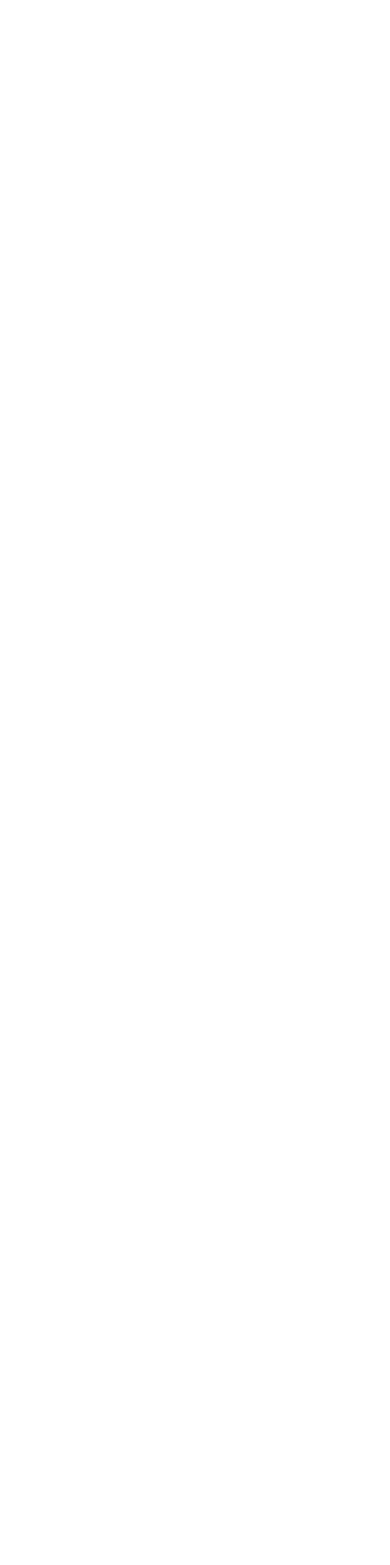
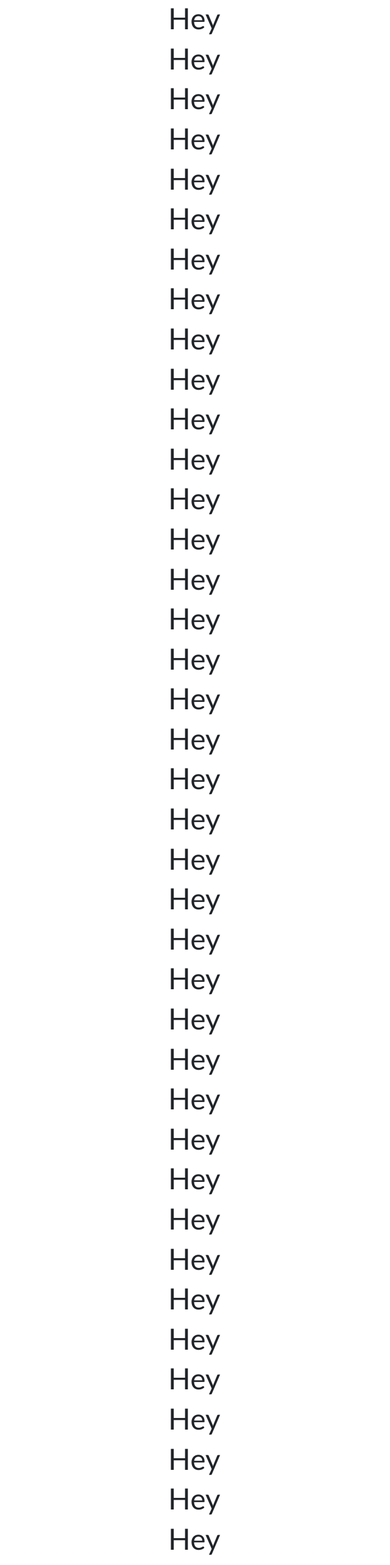
Before and after one commit to Mitchellscot/CashTrack-Web, a Next.js app: page / in a window 1280 px wide. Shown: the part 200-2766 px from the top of the page at 61% size, without its empty margins (321-961 px from the left). Before the commit the page ends 800 px from the top, so only its background shows below. Built offline with nearby package versions, Linux system fonts and the light colour scheme.

Commit message:
added footer

```diff
--- /dev/null
+++ b/app/components/Footer/Footer.module.scss
@@ -0,0 +1,25 @@
+@import "/node_modules/bootswatch/dist/flatly/variables";
+
+.container{
+    box-shadow: 0 0 8px 0 $primary;
+    position: relative;
+    flex: 1;
+    padding: 10px var(--gutter);
+    flex-direction: row;
+}
+.copyright {
+    color: $white;
+    text-transform: uppercase;
+    text-align: center;
+    font-family: ubuntu mono;
+    cursor: pointer;
+    text-decoration: none;
+}
+.copyright:hover{
+    > * span{
+    color: $success;
+    }
+}
+.socialLink{
+    cursor: pointer;
+}
--- /dev/null
+++ b/app/components/Footer/Footer.tsx
@@ -0,0 +1,27 @@
+import classNames from 'classnames';
+import Image from 'next/image';
+import Link from 'next/link';
+import styles from './Footer.module.scss';
+
+export default function Footer() {
+    const copyrightText = classNames(styles.copyright, "ms-5 text-white pt-2");
+    const year = new Date().getFullYear();
+    const footer = classNames(styles.container, "d-flex justify-content-between align-items-center bg-primary fixed-bottom");
+    const socialLink = classNames(styles.socialLink, "text-white my-2 me-4");
+    const socialText = classNames(styles.copyright, "text-white fs-5 me-3 d-none d-md-inline-block");
+    return (
+        <footer className={footer}>
+            <Link href="https://www.mitchellscott.dev" legacyBehavior target='_blank'>
+                <span className={copyrightText}>
+                    &copy;{` ${year} Mitchell Scott`}
+                </span>
+            </Link>
+            <Link href="https://github.com/Mitchellscot/cashtrack" legacyBehavior target='_blank'>
+                <div className={socialLink}>
+                    <span className={socialText}>View code on GitHub</span>
+                    <Image src="/github.svg" height="40" width="40" alt="" />
+                </div>
+            </Link>
+        </footer>
+    );
+}
--- a/app/components/Header/Header.module.scss
+++ b/app/components/Header/Header.module.scss
@@ -1,14 +1,12 @@
 @import "/node_modules/bootswatch/dist/flatly/variables";
 
-//targets both the navbar brand div and the image next to it and sets a color on hover
+.header{
+    box-shadow: 0 0 8px 0 $primary;
+}
 
 .logo{
     cursor: pointer;
     filter: invert(52%) sepia(70%) saturate(470%) hue-rotate(118deg) brightness(99%) contrast(95%);
-}
-
-.noHyperlinkUnderline{
-    text-decoration: none;
 }
 
 .logo{
--- a/app/components/Header/Header.tsx
+++ b/app/components/Header/Header.tsx
@@ -6,12 +6,11 @@ import Link from 'next/link';
 
 export const Header = () => {
     const img = classNames('mt-1 me-3', styles.logo);
-    const anchor = classNames('d-flex brand col-md-2 d-none d-md-block text-center no-hyperlink-underline', styles.noHyperlinkUnderline);
-    const logo = classNames('logo text-white pt-2 d-none d-xl-block', styles.logo);
+    const header = classNames(styles.header, "sticky-top");
     const navLink = classNames('nav-link text-white', styles.navLink);
     const hamburgerBtn = classNames('me-3', styles.hamburgerBtn);
     return (
-        <header className="">
+        <header className={header}>
             <nav className="navbar navbar-expand-md bg-primary" data-bs-theme="dark">
                 <div className="container-fluid d-flex justify-content-apart py-0">
                     <a className="navbar-brand text-uppercase fs-2 mx-0 d-flex" href="/">
--- a/app/layout.tsx
+++ b/app/layout.tsx
@@ -3,6 +3,7 @@ import 'bootswatch/dist/flatly/bootstrap.min.css';
 import '../styles/overrides.scss'
 import {Header} from "./components/Header/Header";
 import {MobileMenu} from "./components/MobileMenu/MobileMenu";
+import Footer from "./components/Footer/Footer";
 //import theme from './lib/theme';
 
 export default function RootLayout({
@@ -30,6 +31,7 @@ export default function RootLayout({
         {children}
         <Script src="https://cdn.jsdelivr.net/npm/@popperjs/core@2.11.8/dist/umd/popper.min.js"></Script>
         <Script src="https://cdn.jsdelivr.net/npm/bootstrap@5.3.2/dist/js/bootstrap.min.js"></Script>
+        <Footer />
       </body>
     </html>
   )
--- a/app/page.tsx
+++ b/app/page.tsx
@@ -2,6 +2,60 @@ export default function Page() {
 
     return(
     <main className="container d-flex justify-content-center flex-column align-items-center">
+      <h1>Hey</h1>
+      <h1>Hey</h1>
+      <h1>Hey</h1>
+      <h1>Hey</h1>
+      <h1>Hey</h1>
+      <h1>Hey</h1>
+      <h1>Hey</h1>
+      <h1>Hey</h1>
+      <h1>Hey</h1>
+      <h1>Hey</h1>
+      <h1>Hey</h1>
+      <h1>Hey</h1>
+      <h1>Hey</h1>
+      <h1>Hey</h1>
+      <h1>Hey</h1>
+      <h1>Hey</h1>
+      <h1>Hey</h1>
+      <h1>Hey</h1>
+      <h1>Hey</h1>
+      <h1>Hey</h1>
+      <h1>Hey</h1>
+      <h1>Hey</h1>
+      <h1>Hey</h1>
+      <h1>Hey</h1>
+      <h1>Hey</h1>
+      <h1>Hey</h1>
+      <h1>Hey</h1>
+      <h1>Hey</h1>
+      <h1>Hey</h1>
+      <h1>Hey</h1>
+      <h1>Hey</h1>
+      <h1>Hey</h1>
+      <h1>Hey</h1>
+      <h1>Hey</h1>
+      <h1>Hey</h1>
+      <h1>Hey</h1>
+      <h1>Hey</h1>
+      <h1>Hey</h1>
+      <h1>Hey</h1>
+      <h1>Hey</h1>
+      <h1>Hey</h1>
+      <h1>Hey</h1>
+      <h1>Hey</h1>
+      <h1>Hey</h1>
+      <h1>Hey</h1>
+      <h1>Hey</h1>
+      <h1>Hey</h1>
+      <h1>Hey</h1>
+      <h1>Hey</h1>
+      <h1>Hey</h1>
+      <h1>Hey</h1>
+      <h1>Hey</h1>
+      <h1>Hey</h1>
+      <h1>Hey</h1>
       <h1>Hey</h1>
       <div>
         This is a placeholder site. <br />
```
Also changed, not shown: public/github.svg (added).
